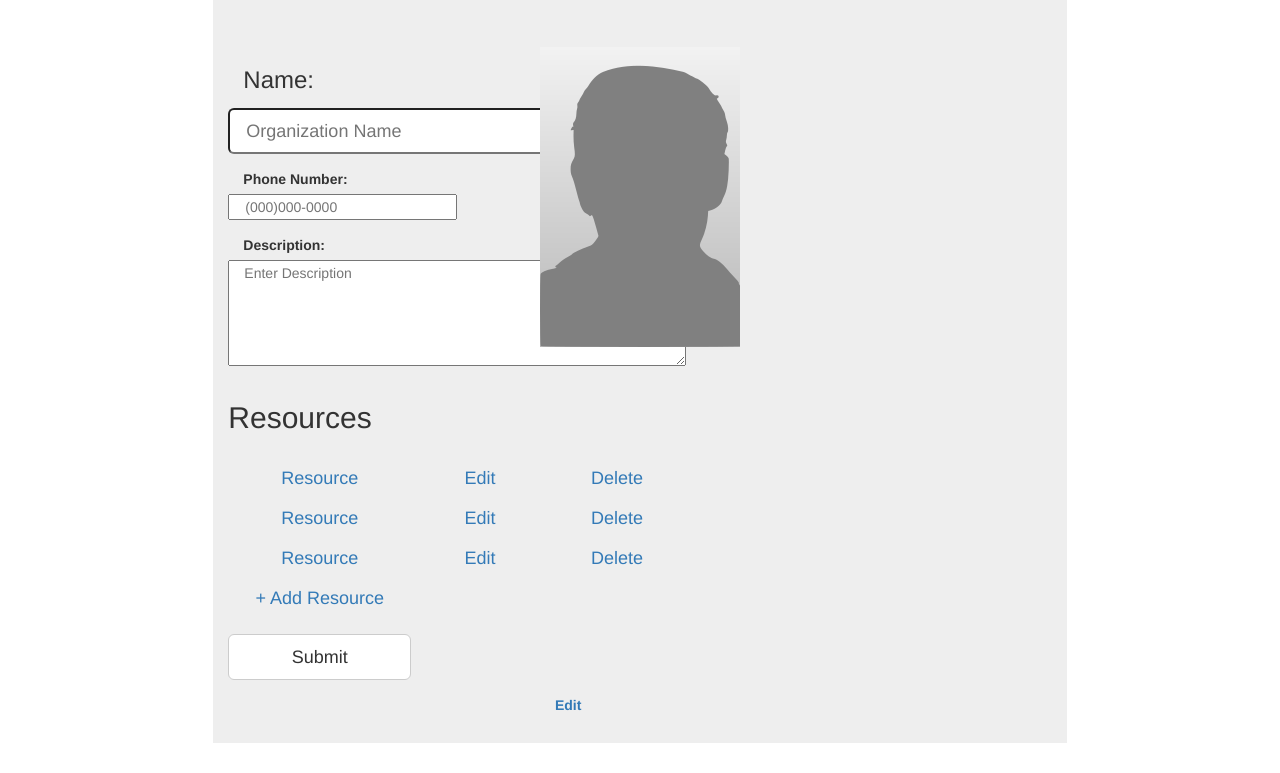
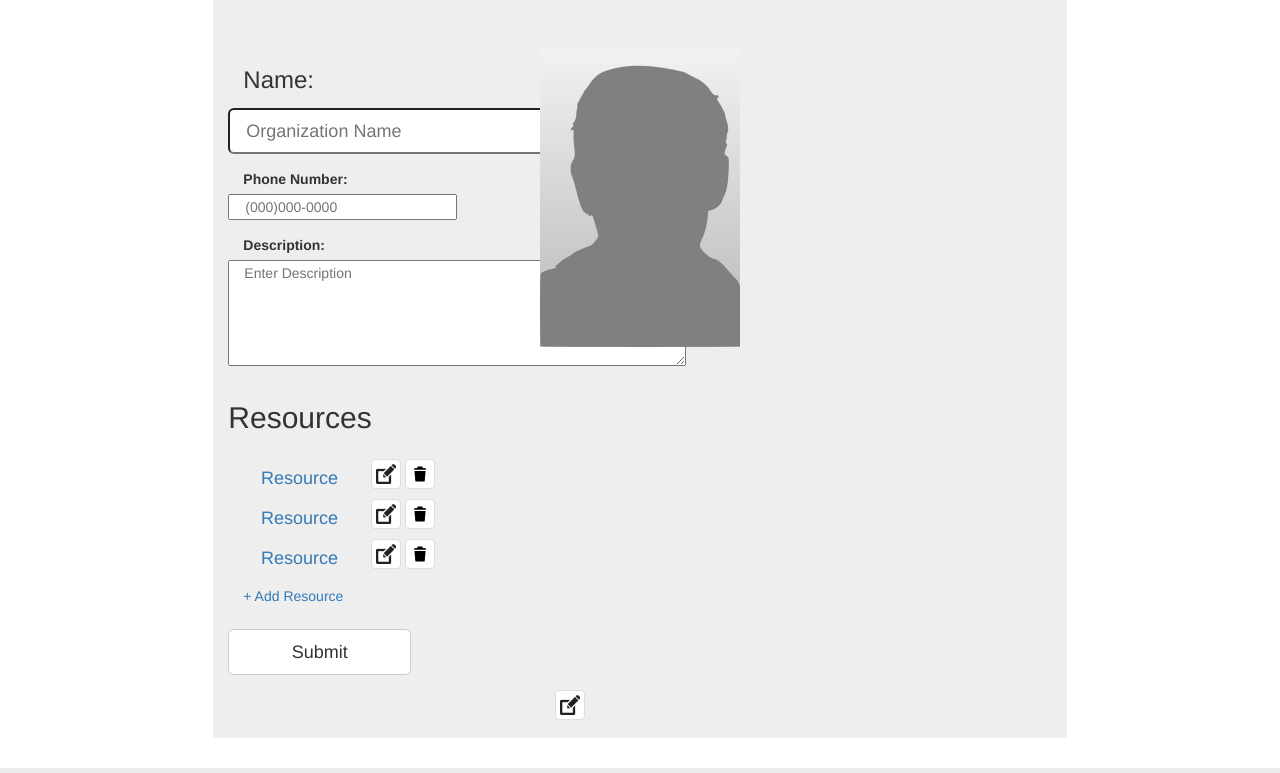
Before and after one commit to michaelchen523/allianceDatabase, a Flask app: page /edit_user in a window 1280 px wide. Shown: the part 72-845 px from the top of the page. Run offline with Flask 2, Linux system fonts and the light colour scheme; some libraries are stand-ins or nearby versions.

Commit message:
added icons

```diff
--- a/app/static/css/index.css
+++ b/app/static/css/index.css
@@ -75,6 +75,7 @@ h3 {
 
 
 
+
                                                                                                                                                                                                                                                                           float: none;
                                                                                                                                                                                                                                                                        margin-left: auto;
                                                                                                                                                                                                                                                                           margin-right: auto;
--- a/app/templates/edit_add_resource.html
+++ b/app/templates/edit_add_resource.html
@@ -68,7 +68,7 @@
     </form>
     <div class="col-md-4 container profile-div">
         <div class="edit-pic center-block">
-            <a href="#"><label>Edit</label></a>
+            <a href="#"><img class="img-thumbnail" width="30" src="{{url_for('static', filename='images/edit-ic.png')}}"></a>
         </div>
     </div>
 
--- a/app/templates/edit_user.html
+++ b/app/templates/edit_user.html
@@ -61,30 +61,30 @@
         <div class="form-group row">
             <ul class="list-unstyled">
                 <li>
-                    <row>
-                        <a class="col-md-4 text-center" href="{{ url_for('resource_detail') }}"><h4>Resource</h4></a>
-                        <a class="col-md-3 text-center" href="{{ url_for('edit_add_resource') }}"><h4>Edit</h4></a>
-                        <a class="col-md-3 text-center" href="#"><h4>Delete</h4></a>
-                    </row>
+                    <div class="col-md-10 row">
+                        <a class="col-md-4 vertical-center text-center" href="{{ url_for('resource_detail') }}"><h4>Resource</h4></a>
+                        <a href="{{ url_for('edit_add_resource') }}"><img class="img-thumbnail" width="30" src="{{url_for('static', filename='images/edit-ic.png')}}"></a>
+                        <a href="#"><img class="img-thumbnail" width="30" src="{{url_for('static', filename='images/delete-ic.png')}}"></a>
+                    </div>
                 </li>
                 <li>
-                    <row>
-                        <a class="col-md-4 text-center" href="{{ url_for('resource_detail') }}"><h4>Resource</h4></a>
-                        <a class="col-md-3 text-center" href="{{ url_for('edit_add_resource') }}"><h4>Edit</h4></a>
-                        <a class="col-md-3 text-center" href="#"><h4>Delete</h4></a>
-                    </row>
+                    <div class="col-md-10 row">
+                        <a class="col-md-4 vertical-center text-center" href="{{ url_for('resource_detail') }}"><h4>Resource</h4></a>
+                        <a href="{{ url_for('edit_add_resource') }}"><img class="img-thumbnail" width="30" src="{{url_for('static', filename='images/edit-ic.png')}}"></a>
+                        <a href="#"><img class="img-thumbnail" width="30" src="{{url_for('static', filename='images/delete-ic.png')}}"></a>
+                    </div>
                 </li>
                 <li>
-                    <row>
-                        <a class="col-md-4 text-center" href="{{ url_for('resource_detail') }}"><h4>Resource</h4></a>
-                        <a class="col-md-3 text-center" href="{{ url_for('edit_add_resource') }}"><h4>Edit</h4></a>
-                        <a class="col-md-3 text-center" href="#"><h4>Delete</h4></a>
-                    </row>
+                    <div class="col-md-10 row">
+                        <a class="col-md-4 vertical-center text-center" href="{{ url_for('resource_detail') }}"><h4>Resource</h4></a>
+                        <a href="{{ url_for('edit_add_resource') }}"><img class="img-thumbnail" width="30" src="{{url_for('static', filename='images/edit-ic.png')}}"></a>
+                        <a href="#"><img class="img-thumbnail" width="30" src="{{url_for('static', filename='images/delete-ic.png')}}"></a>
+                    </div>
                 </li>
                 <li>
-                    <row>
-                        <a class="col-md-4 text-center" href="{{ url_for('edit_add_resource') }}"><h4>+ Add Resource</h4></a>
-                    </row>
+                    <div class="col-md-10 row">
+                        <a class="col-md-4" href="{{ url_for('edit_add_resource') }}"><h5>+ Add Resource</h5></a>
+                    </div>
                 </li>
 
             </ul>
@@ -95,7 +95,7 @@
     </form>
     <div class="col-md-4 container profile-div">
         <div class="edit-pic center-block">
-            <a href="#"><label>Edit</label></a>
+            <a href="#"><img class="img-thumbnail" width="30" src="{{url_for('static', filename='images/edit-ic.png')}}"></a>
         </div>
     </div>
 </div>
```
Also changed, not shown: app/static/images/delete-ic.png (added), app/static/images/edit-ic.png (added).
